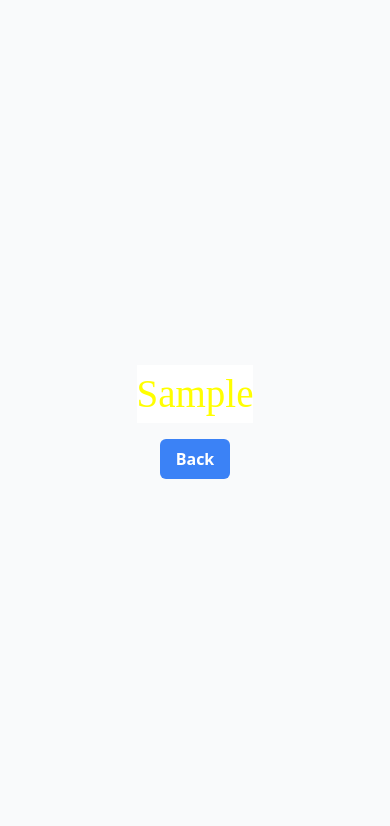
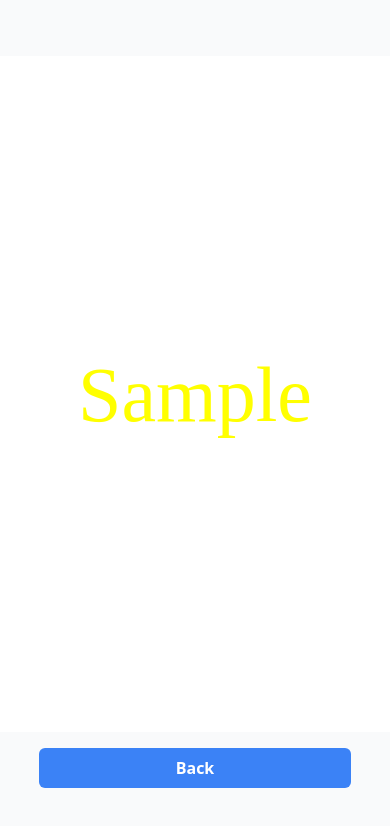
Before and after one commit to lyvathanak/textboard, a plain HTML site: page UI.html in a window 390 px wide. Both pictures are taken after typing "Sample" into the empty fields and a click on the button "Generate". Drawn offline with nearby package versions, Linux system fonts and the light colour scheme.

Commit message:
4th update

```diff
--- a/style.css
+++ b/style.css
@@ -88,11 +88,17 @@ button:hover {
 /* Display screen styles */
 #display-screen {
     background-color: #f9fafb;
+    flex-direction: column;
 }
 
 #generated-text {
     font-size: 10vw;
     text-align: center;
+    width: 100%;
+    height: 70%;
+    display: flex;
+    align-items: center;
+    justify-content: center;
 }
 
 /* Example animation classes */
@@ -151,3 +157,20 @@ button:hover {
     color: white;
     background-color: black;
 }
+
+/* Responsive styles for vertical layout on phone screens */
+@media (max-width: 768px) {
+    #display-screen {
+        flex-direction: column;
+    }
+
+    #generated-text {
+        font-size: 20vw;
+        height: 80%;
+    }
+
+    .back {
+        width: 80%;
+        margin-top: 1rem;
+    }
+}
```
